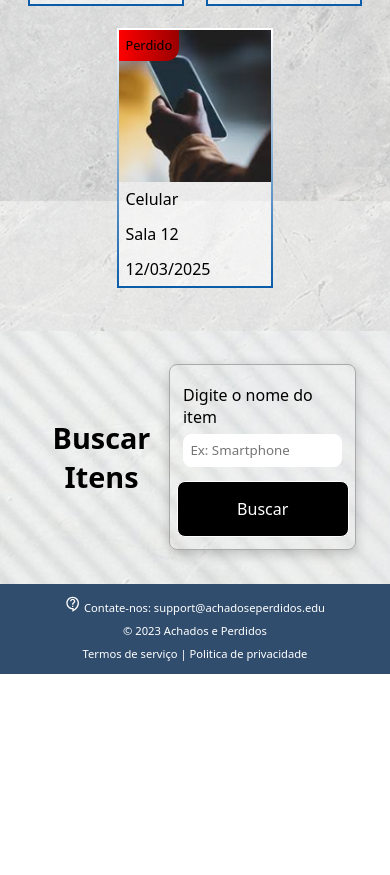
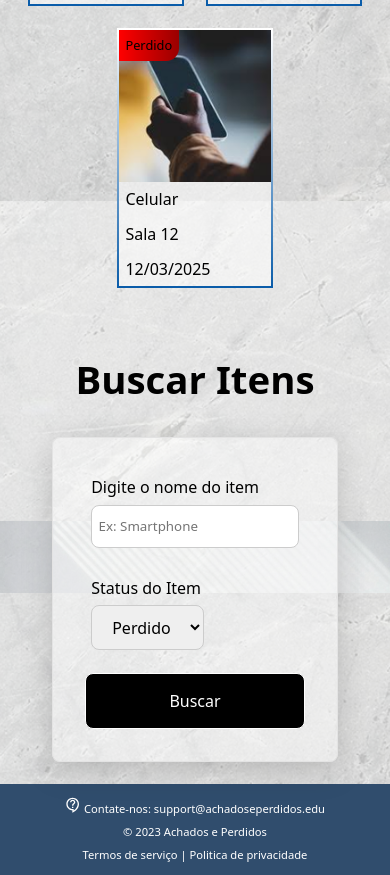
Before and after one commit to Nicolas-Florencio/Losts, a React (Vite) app in the folder front/: page /itens in a window 390 px wide. Shown: the part 643-1518 px from the top of the page. Before the commit the page ends 1317 px from the top, so only its background shows below. Built offline with nearby package versions, Linux system fonts and the light colour scheme.

Commit message:
Finalizacao tela itens

```diff
--- a/front/src/components/Banner/Banner.module.css
+++ b/front/src/components/Banner/Banner.module.css
@@ -27,6 +27,7 @@
     align-items: center;
     justify-content: space-around;
     gap: 2rem;
+    padding-bottom: 1rem;
 }
 
 
--- a/front/src/components/BuscaItem/BuscarItem.jsx
+++ b/front/src/components/BuscaItem/BuscarItem.jsx
@@ -11,8 +11,8 @@ export default function BuscarItem() {
     return (
         <>
             <div className={styles.container}>
-                <h1>Buscar Itens</h1>
-                <Form action={ednpoint} inputs={inputs} nomeBotao="Buscar" />
+                <h1 className={styles.titulo}>Buscar Itens</h1>
+                <Form className={styles.form} action={ednpoint} inputs={inputs} statusItem={true} nomeBotao="Buscar" />
             </div>
         </>
     )
--- a/front/src/components/BuscaItem/BuscarItem.module.css
+++ b/front/src/components/BuscaItem/BuscarItem.module.css
@@ -4,8 +4,34 @@
     align-items: center;
     justify-content: space-around;
     margin-top: 5vh;
-    padding:  4vh;
+    padding:  2.8vh;
     background: url('/fundoBottom.png') center/cover no-repeat;
-    max-width: 100%;
-    height: 30vh;
 }
+
+.titulo {
+    font-size: 2.4rem;
+}
+
+@media (max-width: 1024px) {
+  .container {
+    padding: 3vh;
+    justify-content: center;
+    gap: 2rem;
+    background-size: cover;
+  }
+}
+
+@media (max-width: 768px) {
+  .container {
+    flex-direction: column;
+    padding: 2rem 1rem;
+    text-align: center;
+  }
+}
+
+@media (max-width: 480px) {
+  .container {
+    padding: 1.4rem 1rem;
+    background-size: contain;
+  }
+}
--- a/front/src/components/Form/Form.jsx
+++ b/front/src/components/Form/Form.jsx
@@ -1,14 +1,20 @@
 import Button from '../Button/Button';
 import Input from '../Input/Input';
+import StatusItem from '../StatusItem/StatusItem';
 import styles from './Form.module.css';
 
-export default function Form({action, inputs = [], nomeBotao}) {
+export default function Form({action, inputs = [], nomeBotao, statusItem}) {
+    let componenteStatus = statusItem ? <StatusItem /> : "";
+
     return (
         <>
             <form className={styles.form} action={action} method="post">
                 {inputs.map((item, index) => (
                     <Input key={index} {...item} />
                 ))}
+                {
+                    componenteStatus
+                }
 
                 <Button to={action} tipo="tertiary" conteudo={nomeBotao} />
             </form>
--- a/front/src/components/Form/Form.module.css
+++ b/front/src/components/Form/Form.module.css
@@ -1,13 +1,33 @@
 .form {
     display: flex;
     flex-direction: column;
-    gap: 1.2rem;
-    align-items: center;
-    justify-content: center;
-    height: 100%;
-    box-shadow: 0 4px 12px rgba(0, 0, 0, 0.2);
-    border: 1px solid #A9A9A9;
+    gap: 1rem;
+
+    padding: 2rem;
+    width: 100%;
+    max-width: 40%;
     border-radius: 0.5rem;
-    width: 58%;
-    padding: 0.4rem;
+
+    box-shadow: 0 8px 32px rgba(0, 0, 0, 0.18);
+    border: 1px solid #e3e3e3;
+
+    background-color: rgba(255, 255, 255, 0.4);
 }
+
+@media (max-width: 1024px) {
+  .form {
+    max-width: 60%;
+  }
+}
+
+@media (max-width: 768px) {
+  .form {
+    max-width: 80%;
+  }
+}
+
+@media (max-width: 480px) {
+  .form {
+    width: 100%;
+  }
+}
--- a/front/src/components/Input/Input.module.css
+++ b/front/src/components/Input/Input.module.css
@@ -9,10 +9,11 @@
 
 .label {
     font-weight: 500;
+    text-align: left;
 }
 .input {
     height: 80%;
-    border: 1px solid #fff;
     padding: 0.4rem;
     border-radius: 0.5rem;
+    border: 1px solid #ccc;
 }
--- /dev/null
+++ b/front/src/components/SelectStatus/SelectStatus.jsx
@@ -0,0 +1,18 @@
+import { useState } from "react";
+
+import styles from './SelectStatus.module.css';
+
+export default function SelectStatus() {
+  const [status, setStatus] = useState("perdido");
+
+  return (
+    <select
+      value={status}
+      onChange={(e) => setStatus(e.target.value)}
+      className={styles.select}
+    >
+      <option value="perdido">Perdido</option>
+      <option value="achado">Achado</option>
+    </select>
+  );
+}
--- /dev/null
+++ b/front/src/components/SelectStatus/SelectStatus.module.css
@@ -0,0 +1,12 @@
+.select {
+  padding: 0.6rem 1rem;
+  border-radius: 8px;
+  border: 1px solid #ccc;
+  font-size: 1rem;
+  outline: none;
+}
+
+.select:focus {
+  border-color: #304D6D;
+  box-shadow: 0 0 4px rgba(107, 107, 255, 0.5);
+}
--- /dev/null
+++ b/front/src/components/StatusItem/StatusItem.jsx
@@ -0,0 +1,15 @@
+import SelectStatus from '../SelectStatus/SelectStatus';
+import styles from './StatusItem.module.css';
+
+export default function StatusItem() {
+    return (
+        <>
+            <div className={styles.container}>
+                <span className={styles.titulo}>Status do Item</span>
+                <div className={styles.opcoes}>
+                    <SelectStatus />
+                </div>
+            </div>
+        </>
+    )
+}
--- /dev/null
+++ b/front/src/components/StatusItem/StatusItem.module.css
@@ -0,0 +1,12 @@
+.container {
+    display: flex;
+    align-items: start;
+    flex-direction: column;
+    gap: 0.4rem;
+    width: 100%;
+    padding: 0.4rem;
+}
+
+.titulo {
+    font-weight: 500;
+}
```
